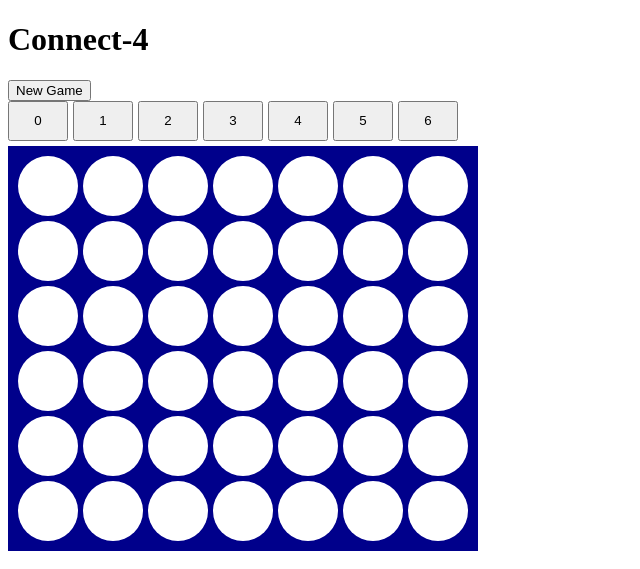
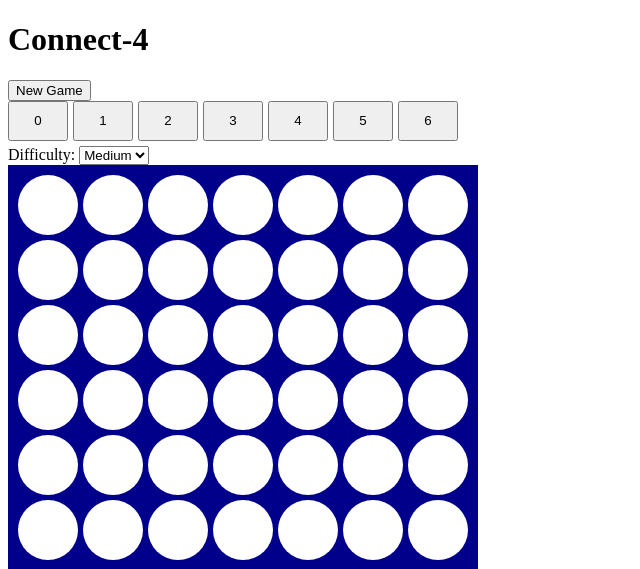
Before and after one commit to Karthik-natarajan06/Connect-4, a Flask app: page / in a window 1280 px wide. Shown: the top 569 px of the page, without its empty margins (0-640 px from the left). Run offline with Flask 3, Linux system fonts and the light colour scheme.

Commit message:
Add difficulty selector tied to minimax search depth

```diff
--- a/app.py
+++ b/app.py
@@ -1,6 +1,7 @@
 from flask import Flask, request, jsonify, render_template
 from engine.board import Board
-from ai.minimax import minimax
+from ai.minimax import minimax, get_valid_columns
+import random
 
 app = Flask(__name__)
 board = Board()
@@ -15,6 +16,7 @@ def home():
 @app.route("/move", methods=["POST"])
 def move():
     column = request.json["column"]
+    depth = request.json.get("depth", SEARCH_DEPTH)
 
     if board.drop_piece(column, HUMAN_PLAYER) is None:
         return jsonify({"error": "That column is full"}), 400
@@ -25,7 +27,11 @@ def move():
     if board.check_draw():
         return jsonify({"board": board.grid, "status": "draw"})
 
-    score, ai_column = minimax(SEARCH_DEPTH, board, True, AI_PLAYER, AI_PLAYER, float("-inf"), float("inf"))
+    score, ai_column = minimax(depth, board, True, AI_PLAYER, AI_PLAYER, float("-inf"), float("inf"))
+
+    if depth <= 2 and random.random() < 0.4:
+        ai_column = random.choice(get_valid_columns(board))
+
     board.drop_piece(ai_column, AI_PLAYER)
 
     if board.check_win(AI_PLAYER):
--- a/templates/index.html
+++ b/templates/index.html
@@ -45,6 +45,13 @@
         <button onclick="makeMove(6)">6</button>
     </div>
 
+    <label for="difficulty">Difficulty:</label>
+    <select id="difficulty">
+        <option value="2">Easy</option>
+        <option value="4" selected>Medium</option>
+        <option value="6">Hard</option>
+    </select>
+
     <div id="board"></div>
     <p id="status"></p>
 
@@ -67,10 +74,11 @@
         }
 
         function makeMove(column) {
+            const depth = parseInt(document.getElementById("difficulty").value);
             fetch("/move", {
                 method: "POST",
                 headers: { "Content-Type": "application/json" },
-                body: JSON.stringify({ column: column })
+                body: JSON.stringify({ column: column, depth: depth })
             })
             .then(response => response.json())
             .then(data => {
```
